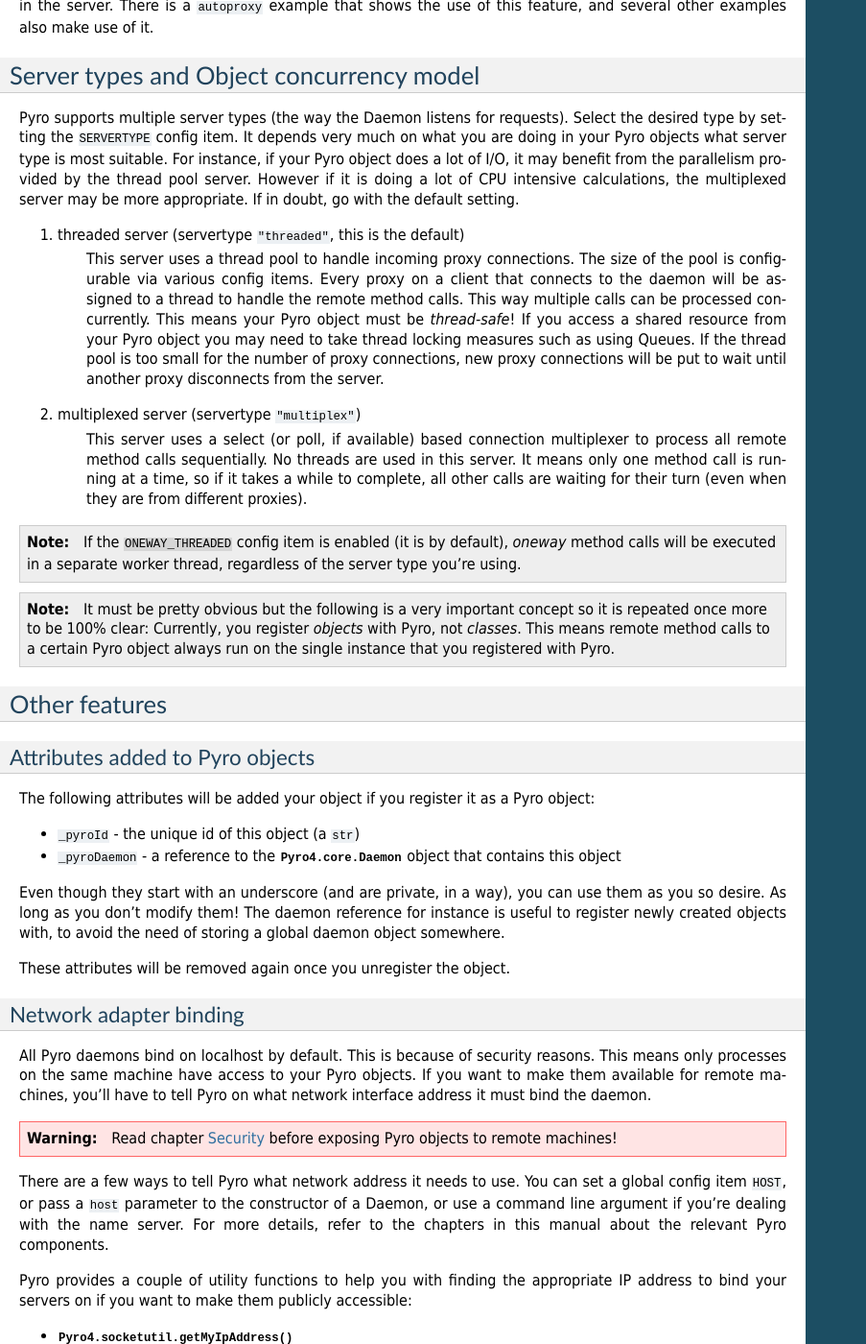
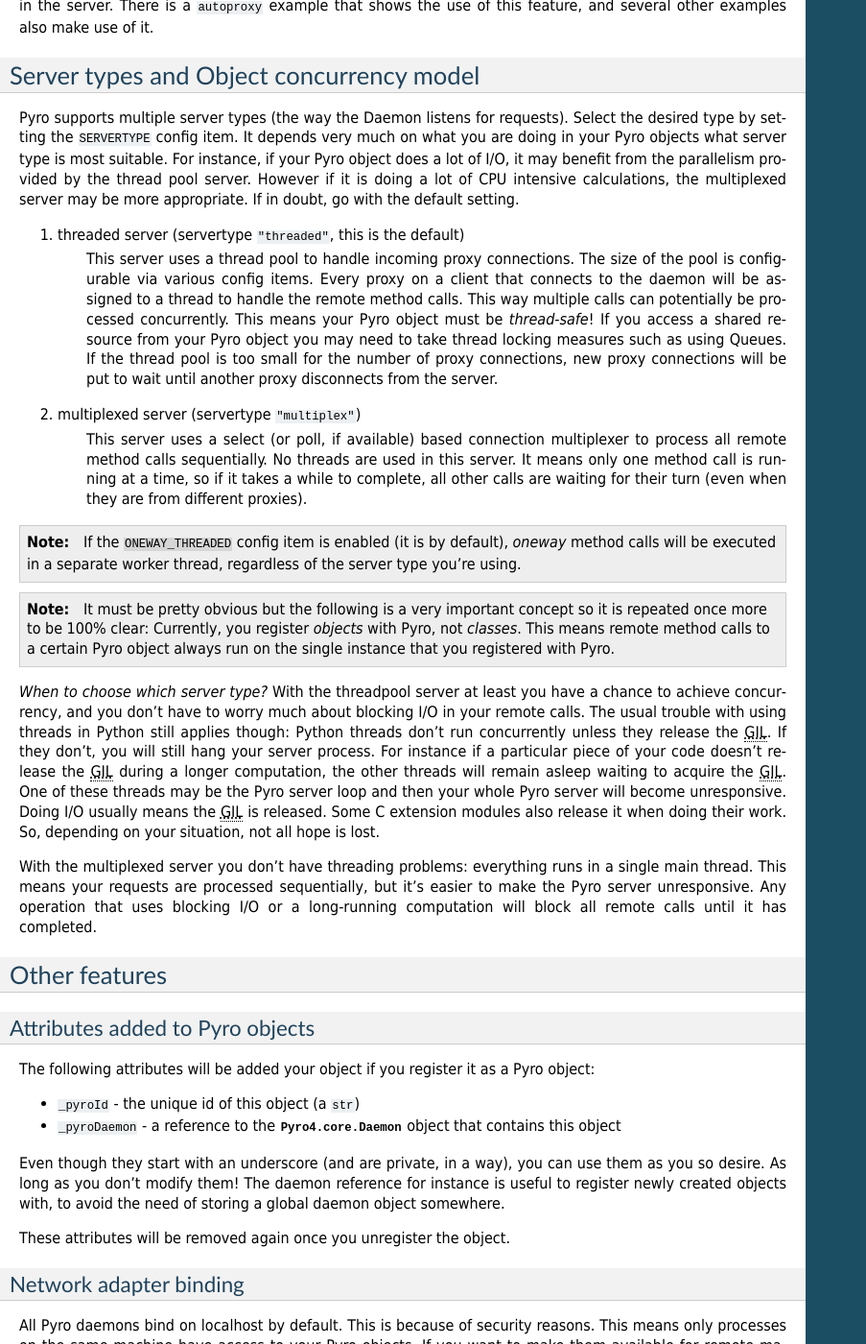
Before and after one commit to delmic/Pyro4, a Sphinx documentation site: the page built from docs/source/servercode.rst, in a window 1280 px wide and 1400 px high, scrolled down 4670 px. Shown: the whole window at 96% size, without its empty margins (0-903 px from the left). Built offline with Sphinx 7.4.7, drawn with Linux system fonts in a browser that asks for light colours; the version number could not be read and is left out.

Commit message:
added some more details about the difference between threaded and multiplexed server
git-svn-id: svn://svn.razorvine.net/Pyro/Pyro4/trunk@696 08cfa0ad-1c00-4aa0-9110-f4b10de7e716

```diff
--- a/docs/source/servercode.rst
+++ b/docs/source/servercode.rst
@@ -271,7 +271,7 @@
     This server uses a thread pool to handle incoming proxy connections.
     The size of the pool is configurable via various config items.
     Every proxy on a client that connects to the daemon will be assigned to a thread to handle
-    the remote method calls. This way multiple calls can be processed concurrently.
+    the remote method calls. This way multiple calls can potentially be processed concurrently.
     This means your Pyro object must be *thread-safe*! If you access a shared resource from
     your Pyro object you may need to take thread locking measures such as using Queues.
     If the thread pool is too small for the number of proxy connections, new proxy connections will
@@ -292,6 +292,23 @@
     once more to be 100% clear:
     Currently, you register *objects* with Pyro, not *classes*. This means remote method calls
     to a certain Pyro object always run on the single instance that you registered with Pyro.
+
+*When to choose which server type?*
+With the threadpool server at least you have a chance to achieve concurrency, and
+you don't have to worry much about blocking I/O in your remote calls. The usual
+trouble with using threads in Python still applies though:
+Python threads don't run concurrently unless they release the :abbr:`GIL (Global Interpreter Lock)`.
+If they don't, you will still hang your server process.
+For instance if a particular piece of your code doesn't release the :abbr:`GIL (Global Interpreter Lock)` during
+a longer computation, the other threads will remain asleep waiting to acquire the :abbr:`GIL (Global Interpreter Lock)`. One of these threads may be
+the Pyro server loop and then your whole Pyro server will become unresponsive.
+Doing I/O usually means the :abbr:`GIL (Global Interpreter Lock)` is released.
+Some C extension modules also release it when doing their work. So, depending on your situation, not all hope is lost.
+
+With the multiplexed server you don't have threading problems: everything runs in a single main thread.
+This means your requests are processed sequentially, but it's easier to make the Pyro server
+unresponsive. Any operation that uses blocking I/O or a long-running computation will block
+all remote calls until it has completed.
 
 
 Other features
```
